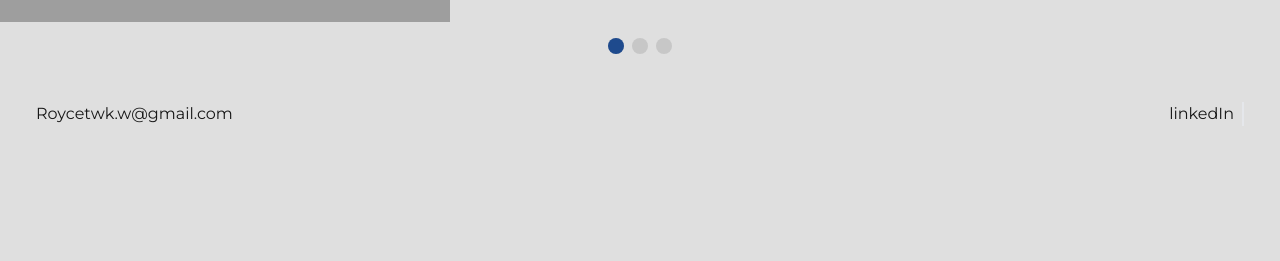
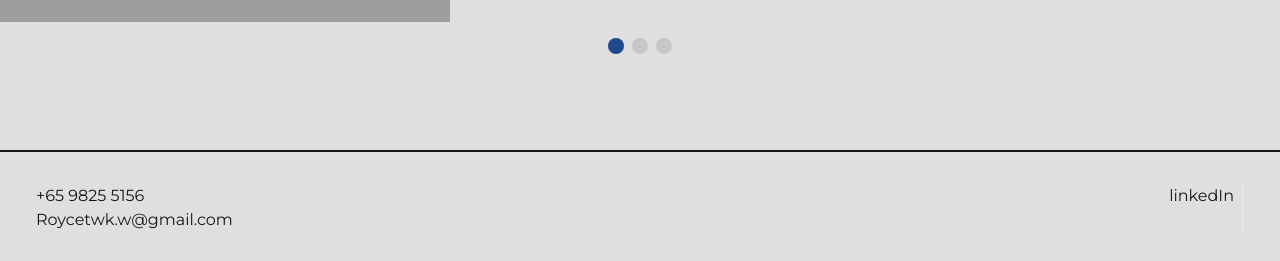
Before and after one commit to Zealotzz/Portfolio, a Next.js app: page / in a window 1280 px wide. Shown: the part 2190-2451 px from the top of the page. Before the commit the page ends 2348 px from the top, so only its background shows below. Built offline with nearby package versions, Linux system fonts and the light colour scheme; grey boxes are pictures that could not be loaded.

Commit message:
adjusted nav and footer

```diff
--- a/src/app/footer.js
+++ b/src/app/footer.js
@@ -2,14 +2,14 @@
 
 import { useState, useEffect } from "react";
 import Link from "next/link";
-import nextConfig from "../../next.config.mjs";
 
 export default function Footer() {
   return (
     <>
-      <div id="footer" className="w-full bg-background py-8 px-5 sm:px-9">
+      <div id="footer" className="mt-24 w-full border-t-2 border-foreground bg-background py-8 px-5 sm:px-9">
         <div className="flex mx-auto max-w-7xl w-full justify-between">
           <div className="">
+            <p>+65 9825 5156</p>
             <a href="mailto: Roycetwk.w@gmail.com" className="hover:underline">Roycetwk.w@gmail.com</a>
           </div>
           <div className="border-r-2 px-2 text-right">
--- a/src/app/navbar.js
+++ b/src/app/navbar.js
@@ -23,7 +23,7 @@ export default function Navbar({ pageIndex = 0, navState = 0 }) {
 
   return (
     <>
-      <div id="navbar" className="fixed top-0 w-full bg-background px-5 sm:px-9 py-4 opacity-0 transition-opacity duration-200 z-50">
+      <div id="navbar" className="fixed top-0 w-full border-b-2 border-foreground bg-background px-5 sm:px-9 py-4 opacity-0 transition-opacity duration-200 z-50">
         <div className="flex mx-auto max-w-7xl w-full justify-between">
           <Link href="/">
             <div className="flex items-center gap-3">
```
